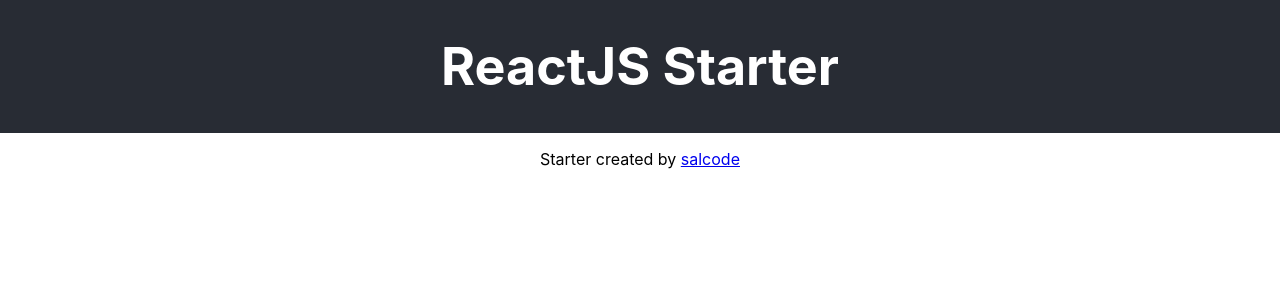
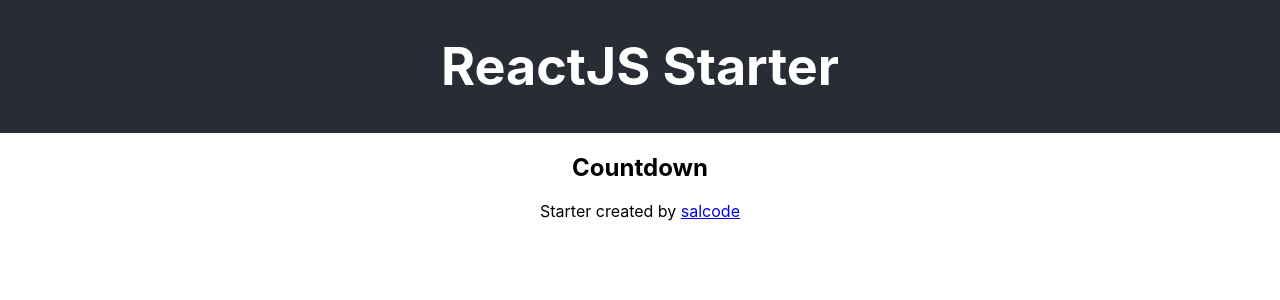
Before and after one commit to salcode/reactjs-starters, a React (Create React App) app: page / in a window 1280 px wide. Shown: the top 300 px of the page. Built offline with nearby package versions, Linux system fonts and the light colour scheme.

Commit message:
Render Countdown component in App

```diff
--- a/src/App.js
+++ b/src/App.js
@@ -1,4 +1,5 @@
 import './App.css';
+import Countdown from './components/Countdown';
 
 function App() {
   return (
@@ -6,6 +7,7 @@
       <header className="App-header">
         <h1>ReactJS Starter</h1>
       </header>
+      <Countdown />
       <footer className="App-footer">
         <p>Starter created by <a href="https://github.com/salcode">salcode</a></p>
       </footer>
```
